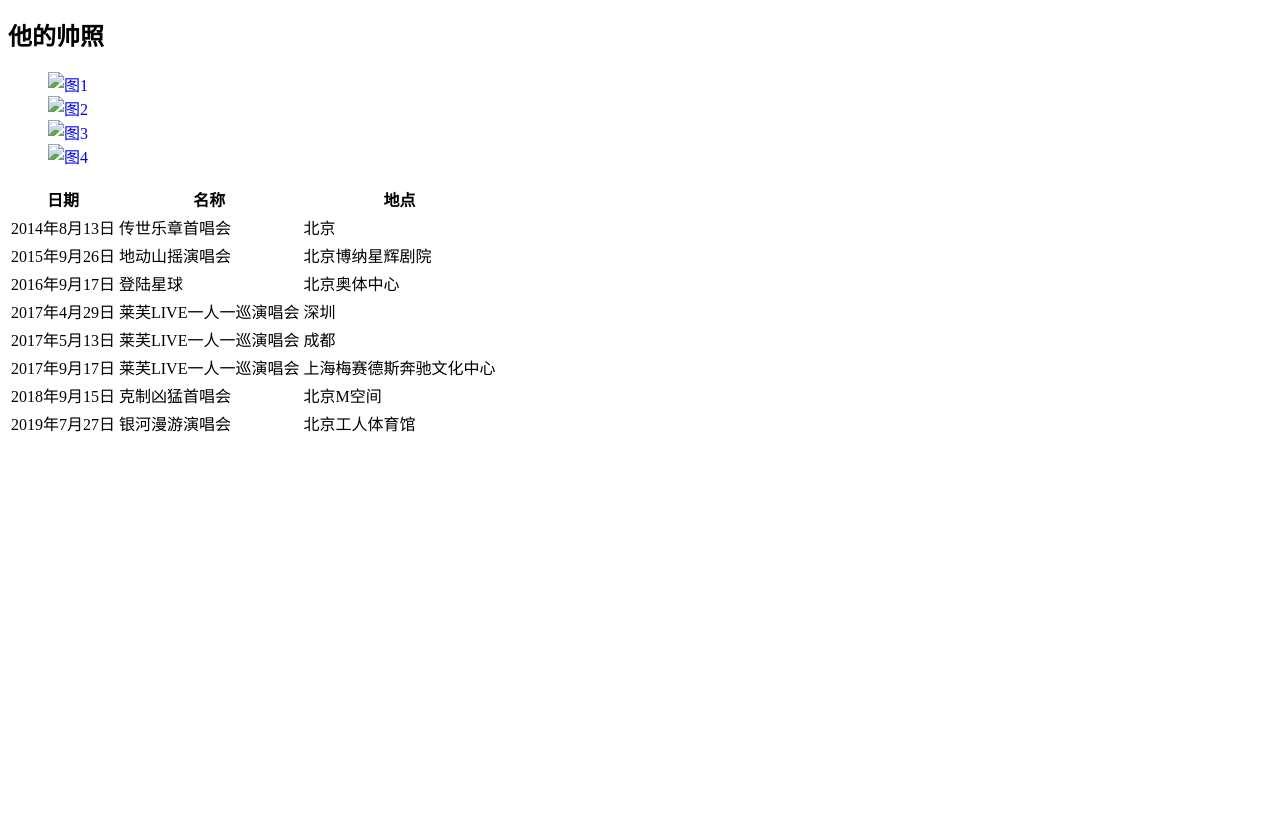
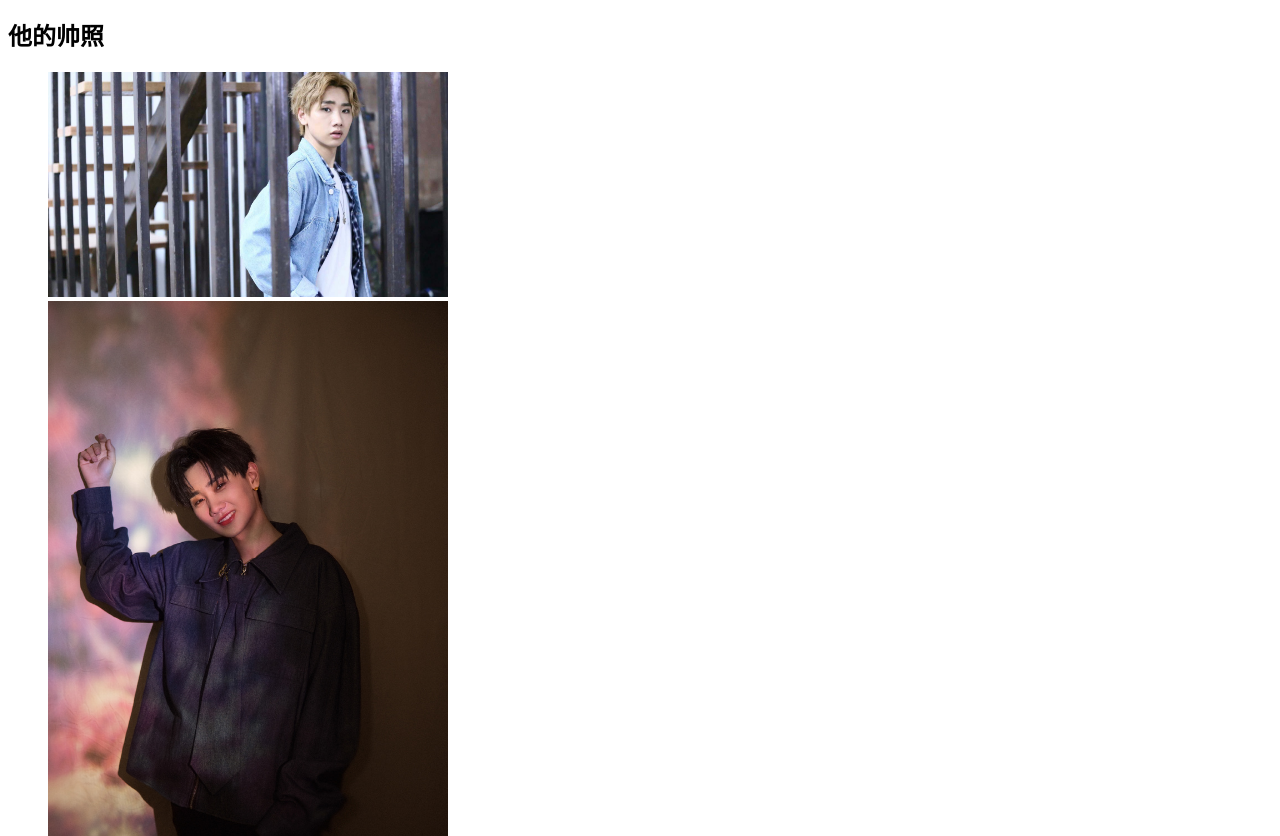
Before and after one commit to moye-dev/silence, a plain HTML site: page index.html in a window 1280 px wide. Shown: the part 3208-4044 px from the top of the page. Before the commit the page ends 3654 px from the top, so only its background shows below. Drawn offline with Linux system fonts and the light colour scheme; the site is published under a folder, as on GitHub Pages, so addresses that start at the root find nothing.

Commit message:
第三版

```diff
--- a/index.html
+++ b/index.html
@@ -169,10 +169,10 @@
 
         <h2 id="ph">他的帅照</h2>
         <ul>
-            <li><a href="./images/1.jpeg" target="_blank"><img width="400" src="/images/1.jpeg" alt="图1"></a></li>
-            <li><a href="./images/2.jpeg" target="_blank"><img width="400" src="/images/2.jpeg" alt="图2"></a></li>
-            <li><a href="./images/3.jpeg" target="_blank"><img width="400" src="/images/3.jpeg" alt="图3"></a></li>
-            <li><a href="./images/4.jpg" target="_blank"><img width="400" src="/images/4.jpg" alt="图4"></a></li>
+            <li><a href="images/1.jpeg" target="_blank"><img width="400" src="./images/1.jpeg" alt="图1"></a></li>
+            <li><a href="images/2.jpeg" target="_blank"><img width="400" src="./images/2.jpeg" alt="图2"></a></li>
+            <li><a href="images/3.jpeg" target="_blank"><img width="400" src="./images/3.jpeg" alt="图3"></a></li>
+            <li><a href="images/4.jpg" target="_blank"><img width="400" src="./images/4.jpg" alt="图4"></a></li>
         </ul>
         <table>
             <thead>
```
